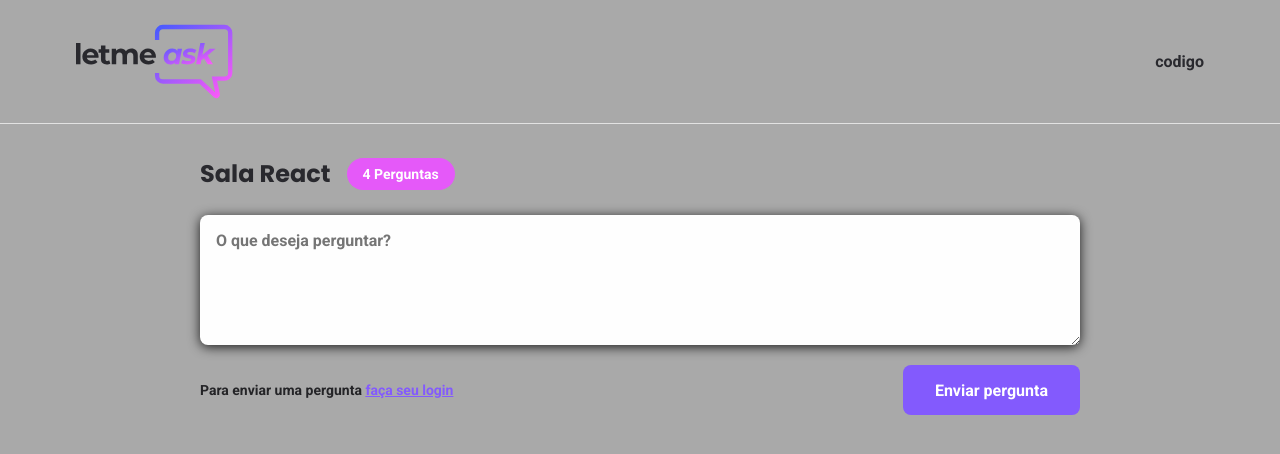
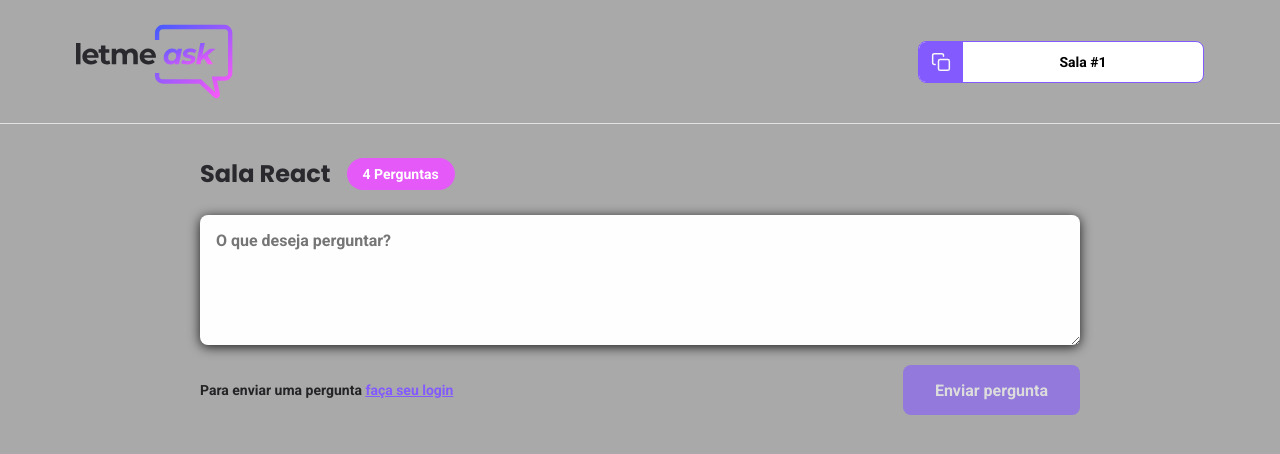
Before and after one commit to wolf877/starting-In-React, a React (Create React App) app: page /room/1 in a window 1280 px wide. Shown: the top 454 px of the page. Built offline with nearby package versions, Linux system fonts and the light colour scheme; no server answers.

Commit message:
add asks sender

```diff
--- /dev/null
+++ b/src/components/RoomCode.tsx
@@ -0,0 +1,23 @@
+import { type } from 'os';
+import copyImg from '../assests/images/images/copy.svg';
+
+import '../styles/room-code.scss';
+
+interface RoomCodeProps {
+    code: string;
+}
+
+export function RoomCode(props: RoomCodeProps){
+    function copyRoomCode(){
+        navigator.clipboard.writeText(props.code)
+    }
+
+    return(
+        <button className="room-code" onClick={copyRoomCode}>
+            <div>
+                <img src={copyImg} alt="Copy" />
+            </div>
+            <span>Sala #{props.code}</span>
+        </button>
+    )
+}
--- a/src/pages/Room.tsx
+++ b/src/pages/Room.tsx
@@ -1,15 +1,56 @@
+import {useParams} from "react-router-dom";
 import logoImg from "../assests/images/images/logo.svg";
 import {Button} from "../components/Button";
+import { RoomCode } from "../components/RoomCode";
+import {useState, FormEvent} from 'react';
+import { useAuth } from "../hooks/useAuth";
+import {ref, push} from "firebase/database";
 
 import '../styles/room.scss';
+import { database } from "../service/firebase";
+
+type RoomParams = {
+    id: string,
+}
 
 export function Room(){
+    const params = useParams<RoomParams>()
+    const {user} = useAuth();
+    const [newQuestion, setNewQuestion] = useState('');
+    const roomId = params.id;
+
+    async function handleNewSendQuestion(event: FormEvent){
+        event.preventDefault();
+
+        if(newQuestion.trim() === ''){
+            return;
+        }
+
+        if(!user){
+            throw new Error('You not logged');
+        }
+
+        const question = {
+            content: newQuestion,
+            author: {
+                name: user.name,
+                avatar: user.avatar
+            },
+            isHighLighted: false,
+            isAnswer: false
+        };
+
+
+        await push(ref(database, `room/${roomId}/questions`), question)
+        setNewQuestion('')
+    }
+
     return(
         <div id="page-room">
             <header>
                 <div className="content">
                     <img src={logoImg} alt="letmeask"/>
-                    <div> codigo </div>
+                    <RoomCode code={params.id}/>
                 </div>
             </header>
 
@@ -19,14 +60,16 @@
                     <span>4 Perguntas</span>
                 </div>
 
-                <form>
+                <form onSubmit={handleNewSendQuestion}>
                     <textarea
                         placeholder="O que deseja perguntar?"
+                        onChange={event =>setNewQuestion(event.target.value)}
+                        value = {newQuestion}
                     />
 
                     <div className="form-footer">
                         <span>Para enviar uma pergunta <button>faça seu login</button></span>
-                        <Button type="submit">Enviar pergunta</Button>
+                        <Button type="submit" disabled={!user}>Enviar pergunta</Button>
                     </div>
                 </form>
             </main>
--- /dev/null
+++ b/src/styles/room-code.scss
@@ -0,0 +1,34 @@
+.room-code{
+    height:42px;
+    border-radius: 8px;
+    overflow: hidden;
+
+    background: #fff;
+    border: 1px solid #835afd;
+    cursor: pointer;
+
+    display: flex;
+
+    div{
+        height: 100%;
+        background: #835afd;
+        padding: 0 12px;
+        display: flex;
+        justify-content: center;
+        align-items: center;
+
+        // > img{
+        //     height: px;
+        // }
+    }
+
+    span{
+        display: block;
+        align-self: center;
+        flex: 1;
+        padding: 8px 16px 8px;
+        width: 240px;
+        font-size: 14px;
+        font-weight:  500;
+    }
+}
```
